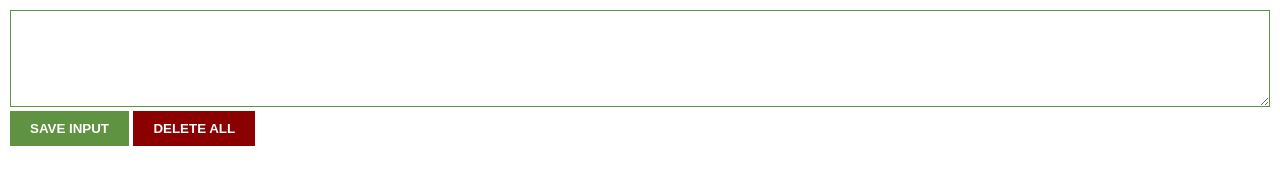
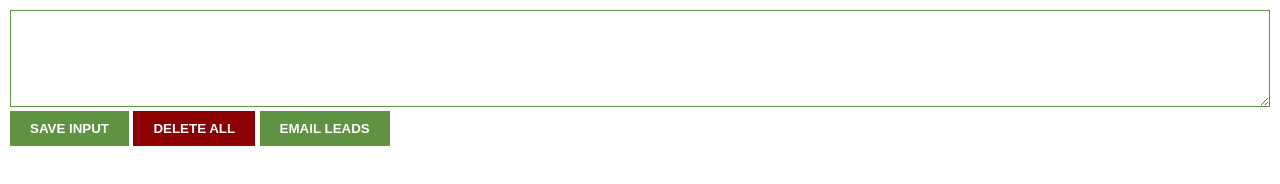
Before and after one commit to kareynolds/lead-tracker, a browser extension: page index.html in a window 1280 px wide. Drawn offline with Linux system fonts and the light colour scheme.

Commit message:
added email leads button
changed unordered lists to ordered

```diff
--- a/index.html
+++ b/index.html
@@ -7,6 +7,7 @@
 
         <button id="input-btn">SAVE INPUT</button>
         <button id="delete-btn">DELETE ALL</button>
+        <button id="email-btn">EMAIL LEADS</button>
         <ol id="ul-el">
         </ol>
         <script src="index.js"></script>
```
